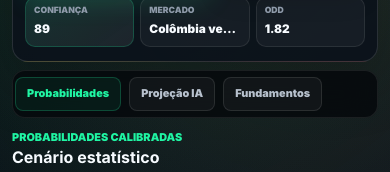
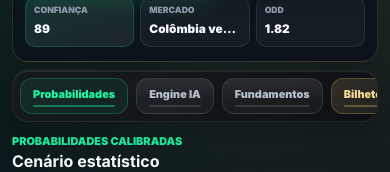
Before and after one commit to duqueroleta/DuqueSports-Codex, a React (Vite) app: page /jogos/1 in a window 390 px wide. Shown: the part 442-614 px from the top of the page. Built offline with nearby package versions, Linux system fonts and the light colour scheme; no server answers.

Commit message:
feat(mobile): improve match detail navigation

```diff
--- a/src/components/matches/detail/MatchActionPanel.jsx
+++ b/src/components/matches/detail/MatchActionPanel.jsx
@@ -3,7 +3,7 @@ import '../../../styles/match-action-panel.css';
 
 function MatchActionPanel({ signal, betslipUrl = AFFILIATE_LINKS.readyBetslip }) {
   return (
-    <section className="detail-action-panel" aria-label="Ações da análise">
+    <section className="detail-action-panel" id="bilhete" aria-label="Ações da análise">
       <div>
         <span>Decisão rápida</span>
         <strong>{signal}</strong>
--- a/src/components/matches/detail/MatchAnalysisNav.jsx
+++ b/src/components/matches/detail/MatchAnalysisNav.jsx
@@ -2,8 +2,9 @@ import '../../../styles/match-analysis-nav.css';
 
 const analysisLinks = [
   { href: '#probabilidades', label: 'Probabilidades' },
-  { href: '#projecao-engine', label: 'Projeção IA' },
+  { href: '#projecao-engine', label: 'Engine IA' },
   { href: '#fundamentos', label: 'Fundamentos' },
+  { href: '#bilhete', label: 'Bilhete' },
 ];
 
 function MatchAnalysisNav() {
--- a/src/styles/match-analysis-nav.css
+++ b/src/styles/match-analysis-nav.css
@@ -4,7 +4,7 @@
   width: min(1240px, 100%);
   margin: 10px auto 0;
   overflow-x: auto;
-  padding: 2px;
+  padding: 3px;
   scrollbar-width: none;
 }
 
@@ -13,18 +13,41 @@
 }
 
 .match-analysis-nav a {
+  position: relative;
   flex: 1 0 auto;
-  min-height: 38px;
-  padding: 10px 14px;
+  min-height: 40px;
+  overflow: hidden;
+  padding: 10px 15px;
   border: 1px solid rgba(255, 255, 255, 0.1);
-  border-radius: 8px;
+  border-radius: 12px;
   color: #b7c1cd;
-  background: rgba(255, 255, 255, 0.045);
+  background:
+    linear-gradient(180deg, rgba(255, 255, 255, 0.065), transparent 62%),
+    rgba(255, 255, 255, 0.045);
   font-size: 0.74rem;
   font-weight: 900;
   text-align: center;
   text-decoration: none;
-  transition: border-color 180ms ease, color 180ms ease, background 180ms ease;
+  transition:
+    transform 180ms ease,
+    border-color 180ms ease,
+    color 180ms ease,
+    background 180ms ease;
+}
+
+.match-analysis-nav a::after {
+  position: absolute;
+  inset: auto 12px 6px 12px;
+  height: 2px;
+  border-radius: 999px;
+  background: rgba(255, 255, 255, 0.12);
+  content: "";
+}
+
+.match-analysis-nav a:hover,
+.match-analysis-nav a:focus-visible {
+  transform: translateY(-1px);
+  border-color: rgba(255, 255, 255, 0.2);
 }
 
 .match-analysis-nav a:first-child {
@@ -33,23 +56,44 @@
   background: rgba(32, 246, 164, 0.065);
 }
 
+.match-analysis-nav a:first-child::after {
+  background: rgba(32, 246, 164, 0.38);
+}
+
+.match-analysis-nav a:last-child {
+  border-color: rgba(217, 180, 91, 0.28);
+  color: var(--color-gold-soft);
+  background:
+    linear-gradient(145deg, rgba(217, 180, 91, 0.13), rgba(217, 180, 91, 0.05)),
+    rgba(255, 255, 255, 0.035);
+}
+
+.match-analysis-nav a:last-child::after {
+  background: rgba(217, 180, 91, 0.36);
+}
+
 @media (max-width: 520px) {
   .match-analysis-nav {
     position: sticky;
     top: 58px;
     z-index: 12;
     margin-top: 8px;
-    padding: 6px 2px;
+    padding: 7px;
     border: 1px solid rgba(255, 255, 255, 0.08);
-    border-radius: 13px;
-    background: rgba(5, 7, 11, 0.78);
+    border-radius: 16px;
+    background:
+      linear-gradient(145deg, rgba(255, 255, 255, 0.07), rgba(255, 255, 255, 0.025)),
+      rgba(5, 7, 11, 0.84);
+    box-shadow:
+      inset 0 1px 0 rgba(255, 255, 255, 0.08),
+      0 14px 30px rgba(0, 0, 0, 0.18);
     backdrop-filter: blur(16px);
   }
 
   .match-analysis-nav a {
     flex: 0 0 auto;
-    min-height: 34px;
-    padding: 8px 11px;
+    min-height: 36px;
+    padding: 8px 12px;
     font-size: 0.68rem;
   }
 }
--- a/src/styles/page-detail.css
+++ b/src/styles/page-detail.css
@@ -28,6 +28,10 @@
 
 .market-detail-page-v2 > div[id] {
   scroll-margin-top: 72px;
+}
+
+.detail-page [id] {
+  scroll-margin-top: 84px;
 }
 
 .detail-empty {
```
